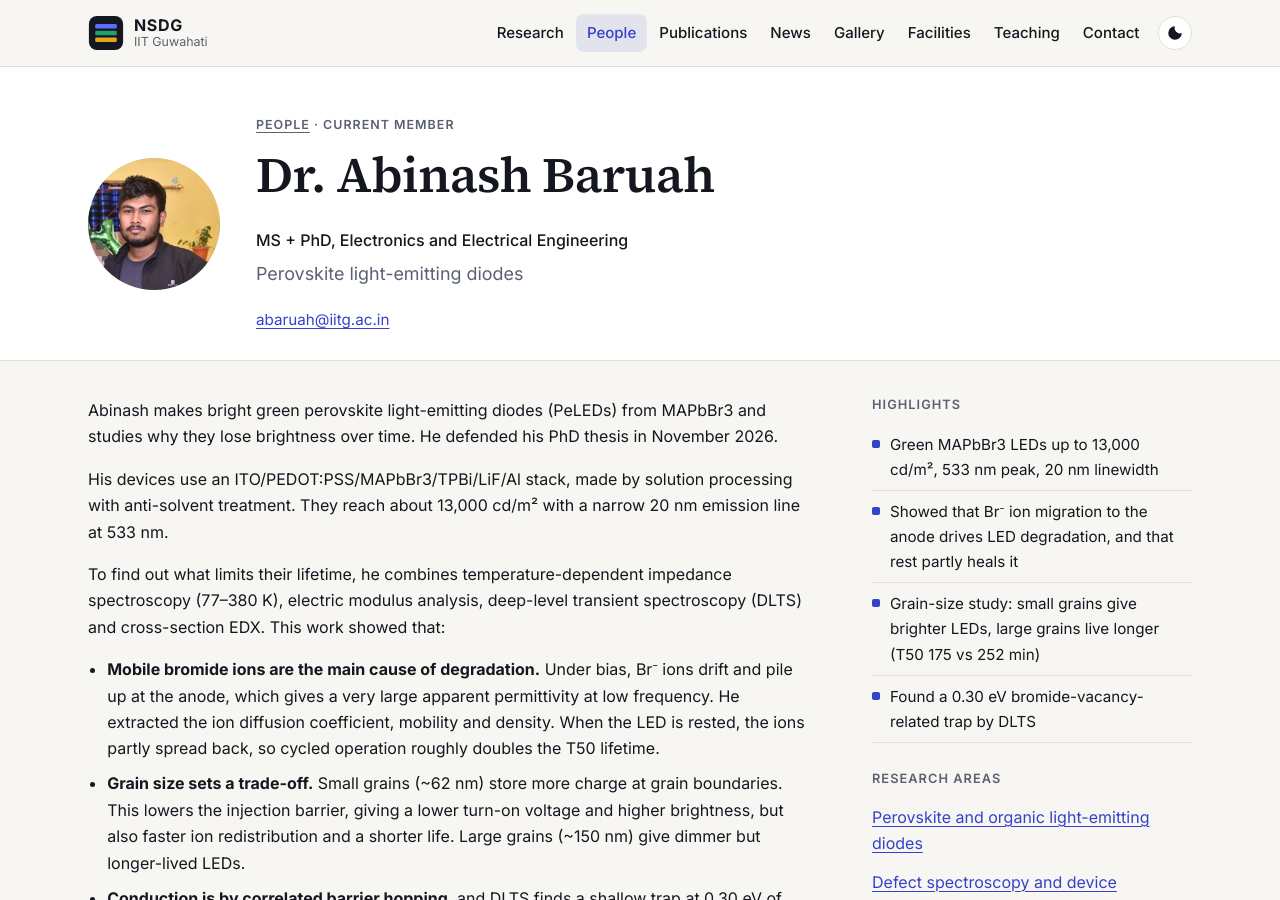
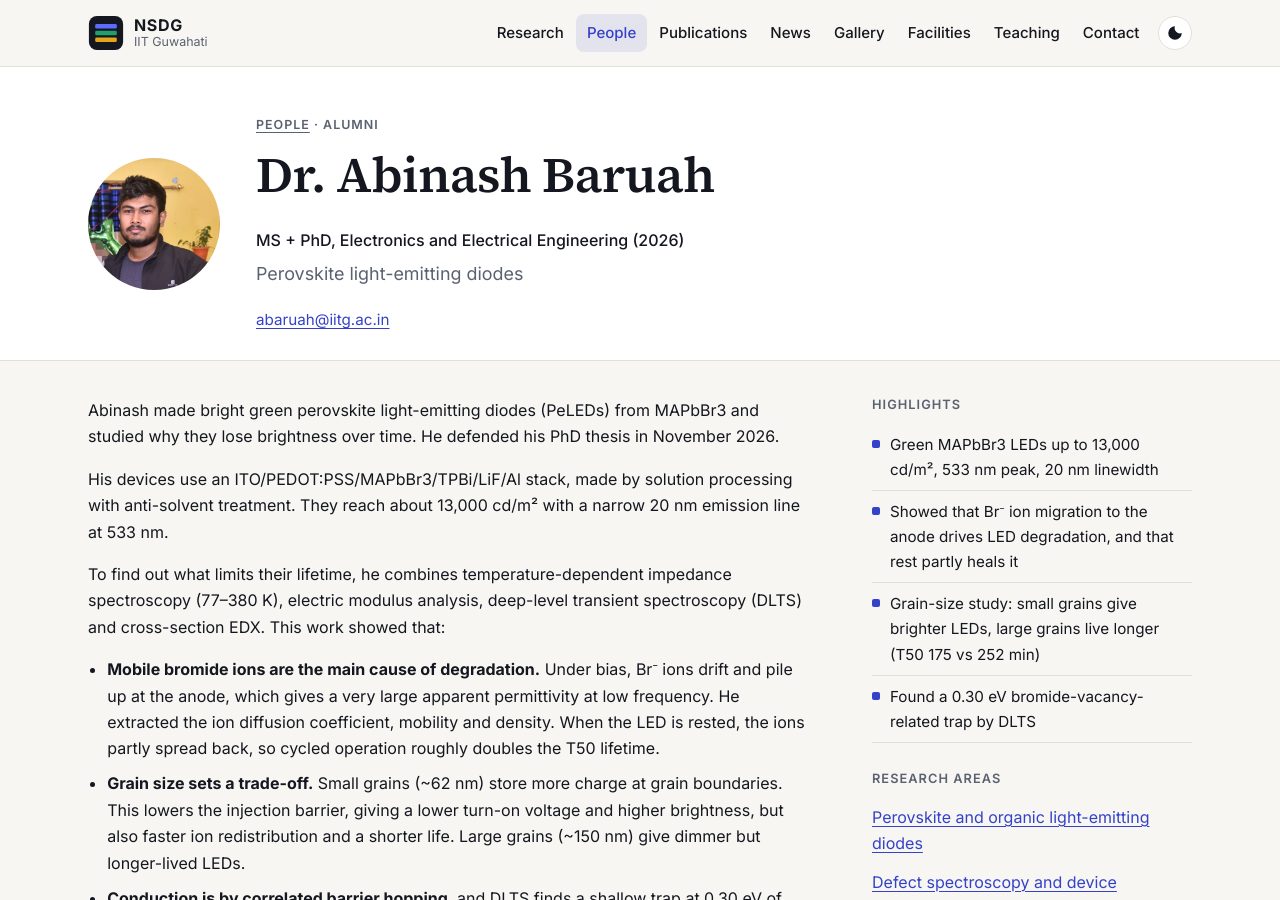
Before and after one commit to nsdg-iitg/nsdg-iitg.github.io, a Jekyll site: the page built from _people/abinash-baruah.md, in a window 1280 px wide and 900 px high. Built offline with Jekyll 4.4.1, drawn with Linux system fonts in a browser that asks for light colours.

Commit message:
Move Abinash to alumni
Co-Authored-By: Claude Opus 5.5 <noreply@anthropic.com>
Claude-Session: https://claude.ai/code/session_01EapaZWnTPPxRbekD6z5EQ4

```diff
--- a/_people/abinash-baruah.md
+++ b/_people/abinash-baruah.md
@@ -1,9 +1,9 @@
 ---
 name: "Dr. Abinash Baruah"
-role: "MS + PhD, Electronics and Electrical Engineering"
+role: "MS + PhD, Electronics and Electrical Engineering (2026)"
 photo: /assets/img/people/abinash-baruah.jpg
-category: current
-order: 1
+category: alumni
+order: 0
 topic: "Perovskite light-emitting diodes"
 email: "abaruah@iitg.ac.in"
 areas: [light-emitting-diodes, trap-analysis-modelling]
@@ -12,7 +12,7 @@ highlights:
   - "Showed that Br⁻ ion migration to the anode drives LED degradation, and that rest partly heals it"
   - "Grain-size study: small grains give brighter LEDs, large grains live longer (T50 175 vs 252 min)"
   - "Found a 0.30 eV bromide-vacancy-related trap by DLTS"
-description: "Abinash Baruah (IIT Guwahati) works on perovskite light-emitting diodes: ion migration, dielectric relaxation and trap physics in MAPbBr3 PeLEDs."
+description: "Dr. Abinash Baruah (PhD, IIT Guwahati, 2026) worked on perovskite light-emitting diodes: ion migration, dielectric relaxation and trap physics in MAPbBr3 PeLEDs."
 figures:
   - src: "/assets/img/figures/peled-degradation-jpd2025.jpg"
     caption: "Ion migration and recovery in a perovskite LED. From A. Baruah et al., J. Phys. D 58, 205105 (2025)."
@@ -22,7 +22,7 @@ figures:
     caption: "DLTS of a deep trap in a MAPbBr3 LED. From A. Baruah and A. T. Mallajosyula, J. Phys. D 59, 015112 (2026)."
 ---
 
-Abinash makes bright green perovskite light-emitting diodes (PeLEDs) from MAPbBr3 and studies why they lose brightness over time. He defended his PhD thesis in November 2026.
+Abinash made bright green perovskite light-emitting diodes (PeLEDs) from MAPbBr3 and studied why they lose brightness over time. He defended his PhD thesis in November 2026.
 
 His devices use an ITO/PEDOT:PSS/MAPbBr3/TPBi/LiF/Al stack, made by solution processing with anti-solvent treatment. They reach about 13,000 cd/m² with a narrow 20 nm emission line at 533 nm.
 
```
